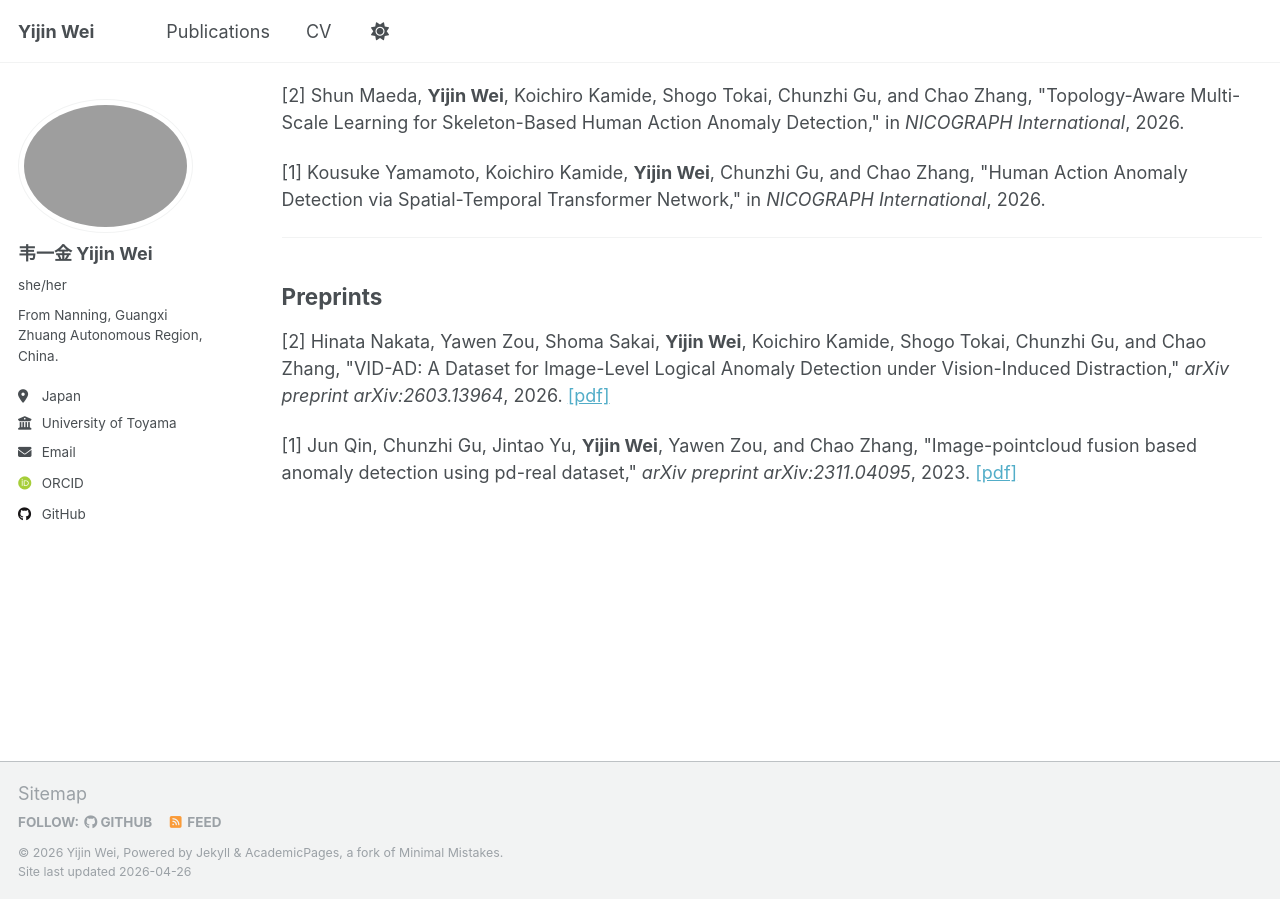
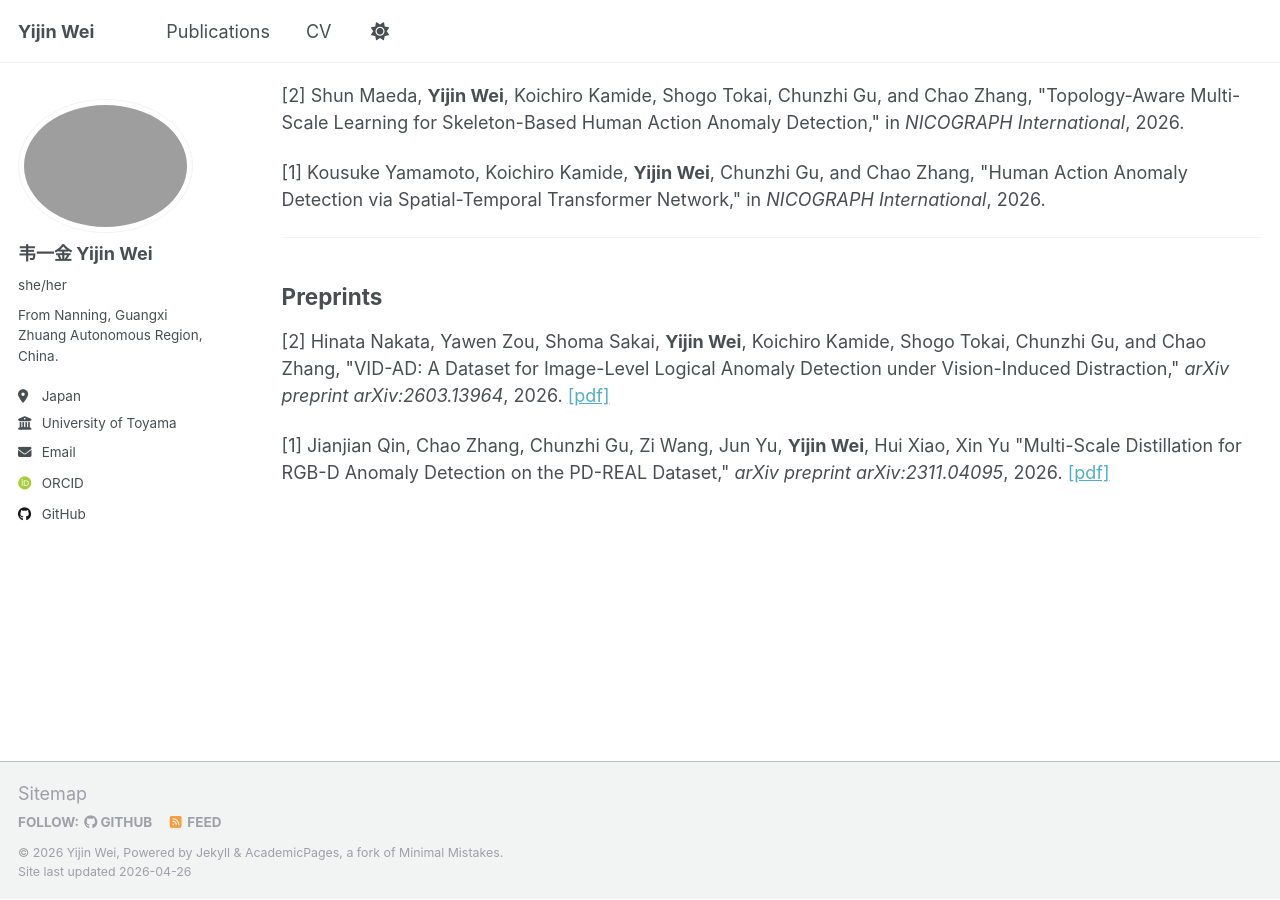
Before and after one commit to mangx/mangx.github.io, a Jekyll site: the page built from _pages/publications.html, in a window 1280 px wide and 900 px high, scrolled down 849 px. Built offline with Jekyll 4.4.1, drawn with Linux system fonts in a browser that asks for light colours; some web fonts are replaced.

Commit message:
Update publication details in publications.html

```diff
--- a/_pages/publications.html
+++ b/_pages/publications.html
@@ -83,8 +83,8 @@ in <em>NICOGRAPH International</em>, 2026.
 </p>
 
 <p>
-[1] Jun Qin, Chunzhi Gu, Jintao Yu, <b>Yijin Wei</b>, Yawen Zou, and Chao Zhang,
-"Image-pointcloud fusion based anomaly detection using pd-real dataset,"
-<em>arXiv preprint arXiv:2311.04095</em>, 2023.
+[1] Jianjian Qin, Chao Zhang, Chunzhi Gu, Zi Wang, Jun Yu, <b>Yijin Wei</b>, Hui Xiao, Xin Yu
+"Multi-Scale Distillation for RGB-D Anomaly Detection on the PD-REAL Dataset,"
+<em>arXiv preprint arXiv:2311.04095</em>, 2026.
 <a href="https://arxiv.org/abs/2311.04095" target="_blank">[pdf]</a>
 </p>
```
